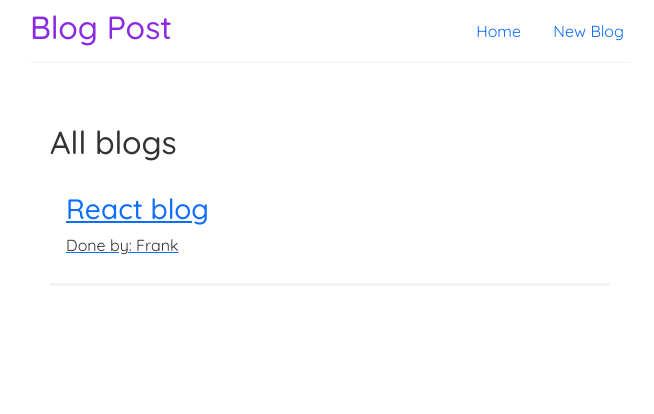
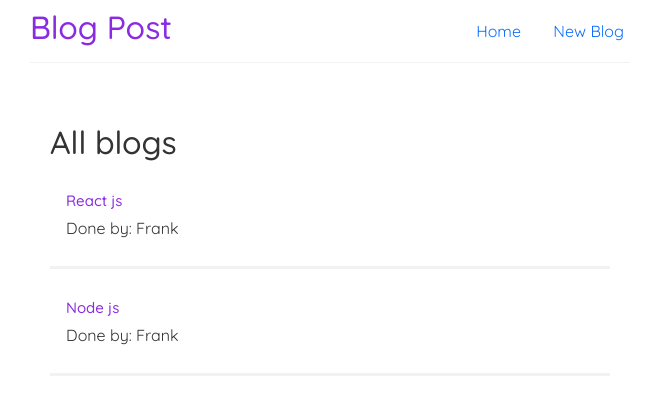
Before and after one commit to M-Frank28/ReactClassBlog2.0, a React (Create React App) app: page / in a window 1280 px wide. Shown: the top 414 px of the page, without its empty margins (310-964 px from the left). Built offline with nearby package versions, Linux system fonts and the light colour scheme; data requests are answered from the project's data file.

Commit message:
added css in index css

```diff
--- a/data/db.json
+++ b/data/db.json
@@ -1,10 +1,16 @@
 {
   "blogs": [
     {
-      "id": "7ee5",
-      "title": "React blog",
+      "id": "3455",
+      "title": "React js",
       "author": "Frank",
-      "body": "React is a free and open-source front-end JavaScript library for building user interfaces based on components. It is maintained by Meta and a community of individual developers and companies. React can be used to develop single-page, mobile, or server-rendered applications with frameworks like Next.js."
+      "body": "React is a free and open-source front-end JavaScript library for building user interfaces based on components. It is maintained by Meta and a community of individual developers and companies. React can be used to develop single-page, mobile, or server-rendered applications with frameworks like Next.js"
+    },
+    {
+      "id": "1911",
+      "title": "Node js",
+      "author": "Frank",
+      "body": "Node.js is a cross-platform, open-source JavaScript runtime environment that can run on Windows, Linux, Unix, macOS, and more. Node.js runs on the V8 JavaScript engine, and executes JavaScript code outside a web browser. Node.js lets developers use JavaScript to write command line tools and for server-side scripting."
     }
   ]
 }
--- a/src/index.css
+++ b/src/index.css
@@ -67,3 +67,14 @@ border-bottom: 1px solid #f2f2f2;
   box-shadow: 1px 3px 5px rgba(0,0,0,0.1);
 
 }
+
+.preview h3{
+
+  font-size:  15px;
+  color:  blueviolet;
+  margin-bottom: 6px;
+}
+
+.preview a{
+  text-decoration: none !important;
+}
```
